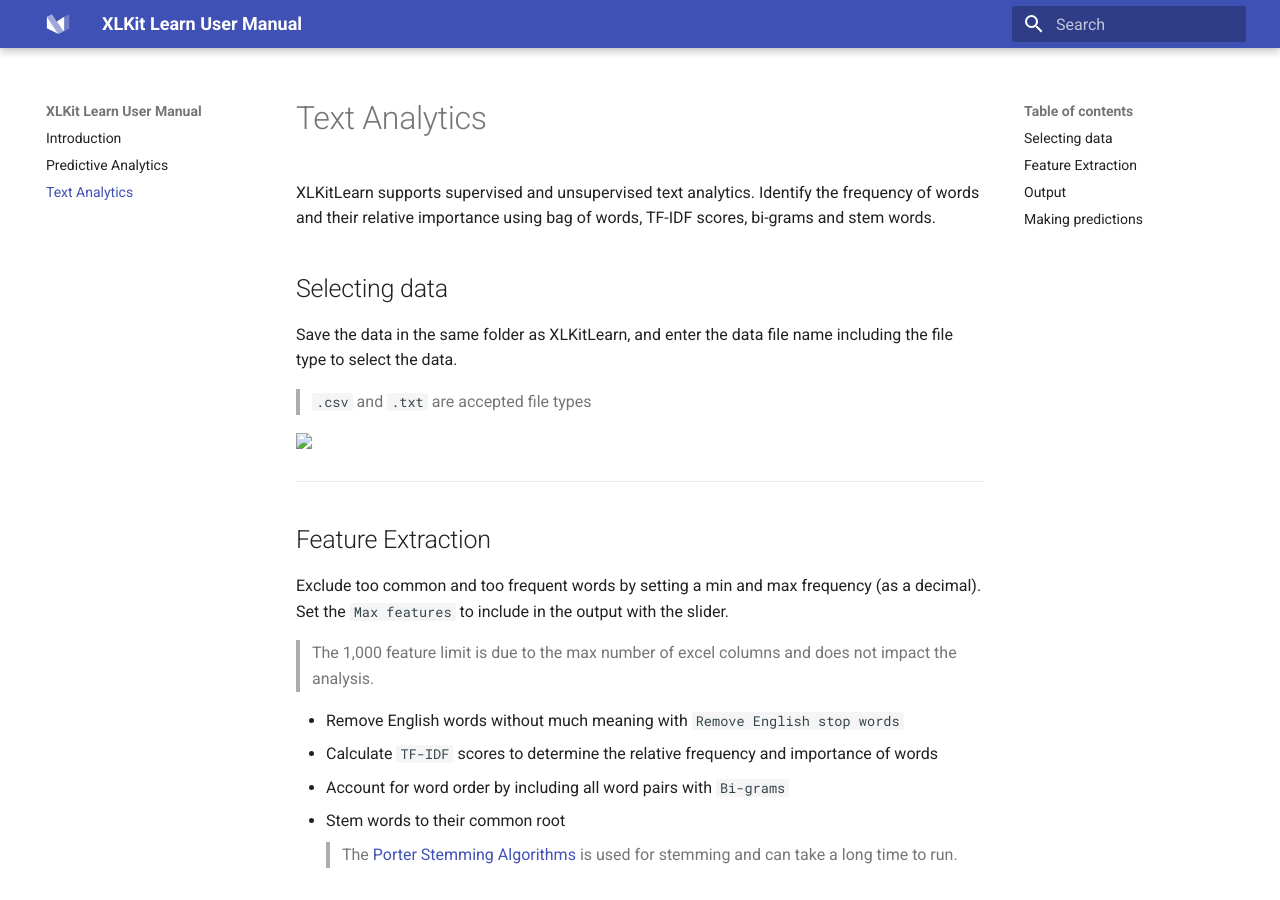
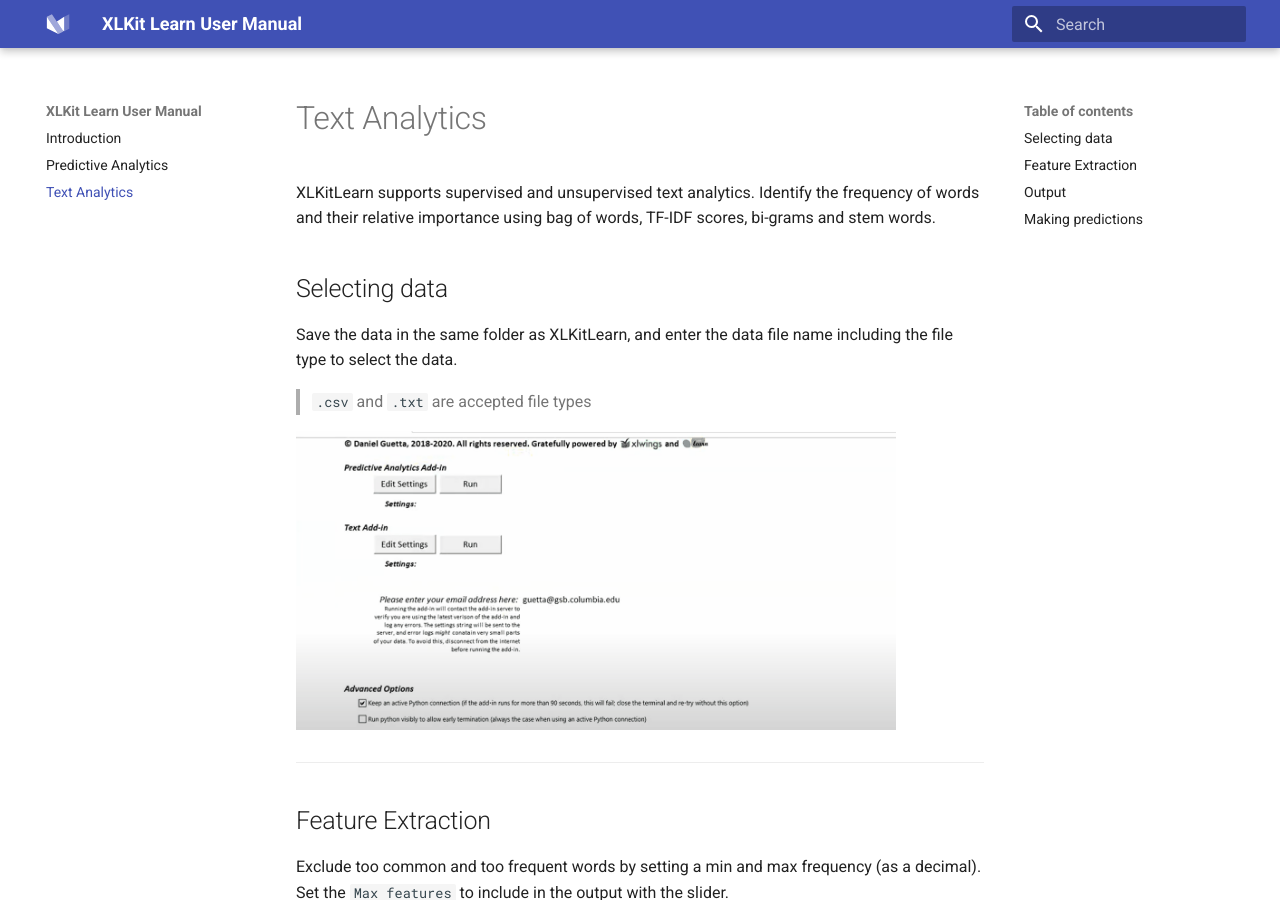
Before and after one commit to danguetta/XLKitLearn_docs, an MkDocs documentation site: the page built from docs/text_analytics.md, in a window 1280 px wide and 900 px high. Built offline with MkDocs 1.6.1 and Material for MkDocs 9.7.7, drawn with Linux system fonts in a browser that asks for light colours.

Commit message:
Update text_analytics.md

```diff
--- a/docs/text_analytics.md
+++ b/docs/text_analytics.md
@@ -6,7 +6,7 @@
 Save the data in the same folder as XLKitLearn, and enter the data file name including  the file type to select the data.
 > `.csv` and `.txt` are accepted file types
 
-<img src="/docs/Select_text.gif" width="600" />
+<img src="/Select_text.gif" width="600" />
 
 
 ---
```
